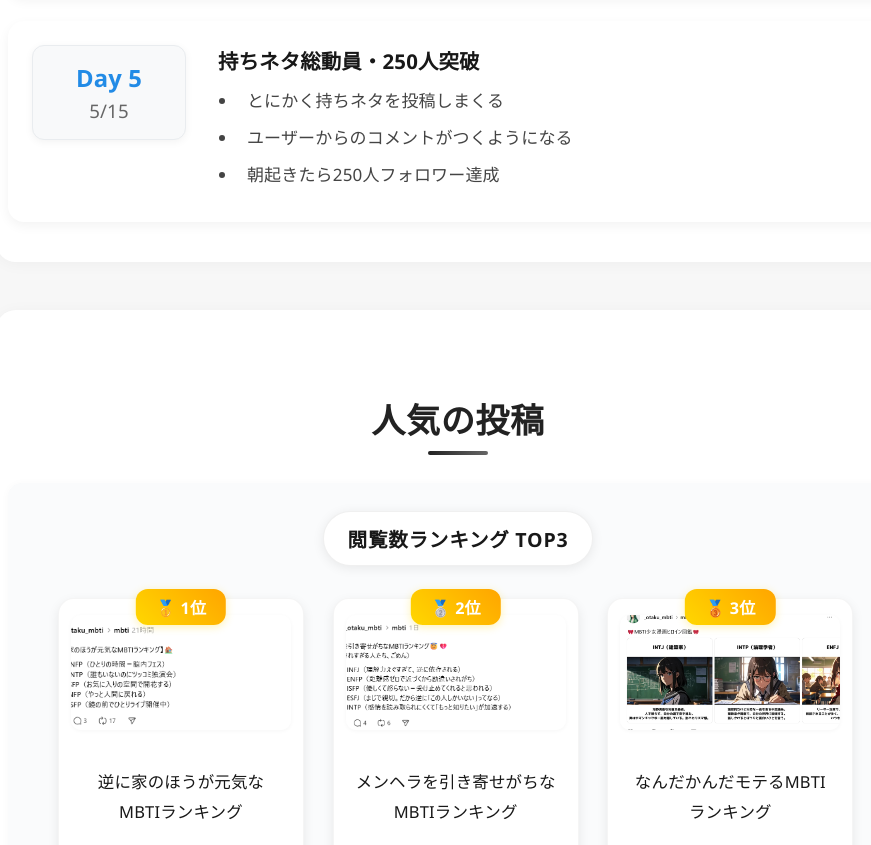
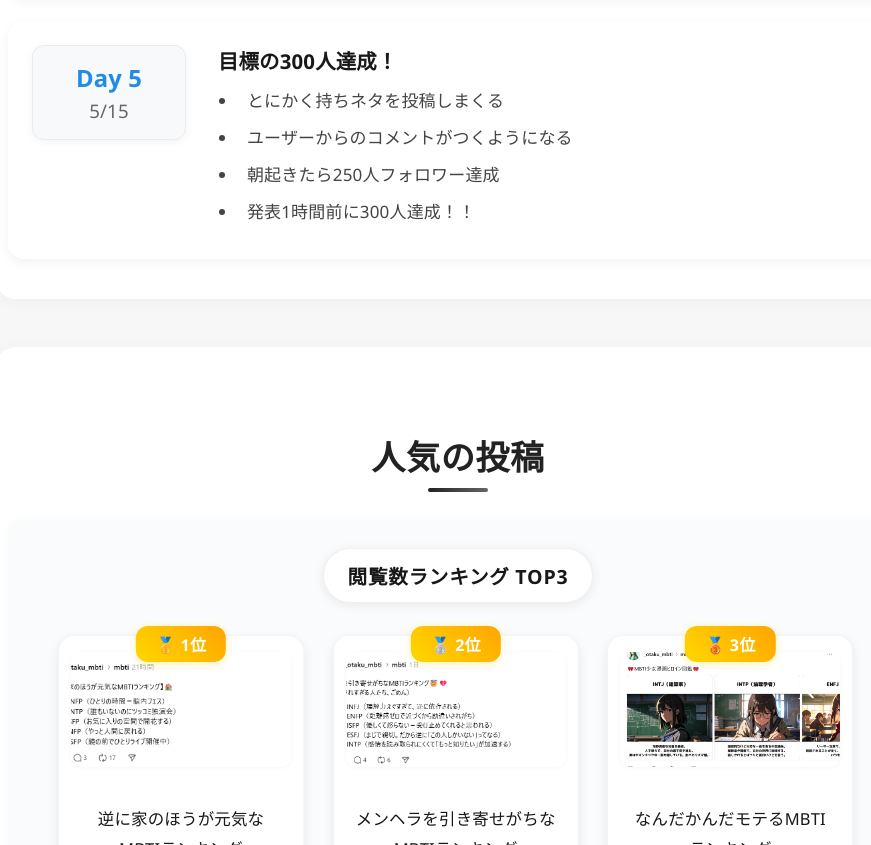
Before and after one commit to hikapiiii/otakuchan_homepage, a plain HTML site: page goals.html in a window 1280 px wide. Shown: the part 3494-4339 px from the top of the page, without its empty margins (182-1053 px from the left). Drawn offline with Linux system fonts and the light colour scheme.

Commit message:
Update goals.html to reflect new target of 300 followers, enhancing strategy details with additional milestone achievements.

```diff
--- a/goals.html
+++ b/goals.html
@@ -1338,11 +1338,12 @@
               <div class="date">5/15</div>
             </div>
             <div class="strategy-main">
-              <div class="strategy-title">持ちネタ総動員・250人突破</div>
+              <div class="strategy-title">目標の300人達成！</div>
               <ul class="strategy-details">
                 <li>とにかく持ちネタを投稿しまくる</li>
                 <li>ユーザーからのコメントがつくようになる</li>
                 <li>朝起きたら250人フォロワー達成</li>
+                <li>発表1時間前に300人達成！！</li>
               </ul>
             </div>
           </div>
```
